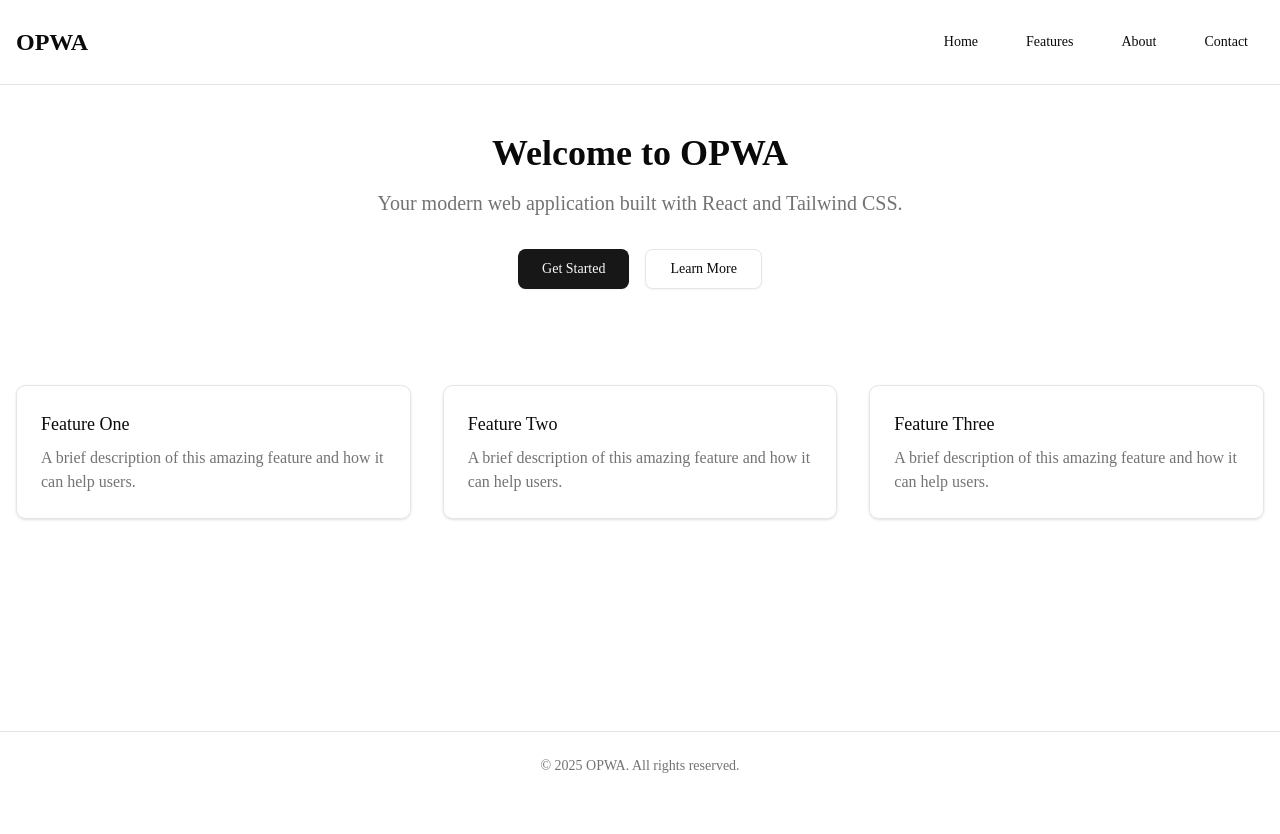
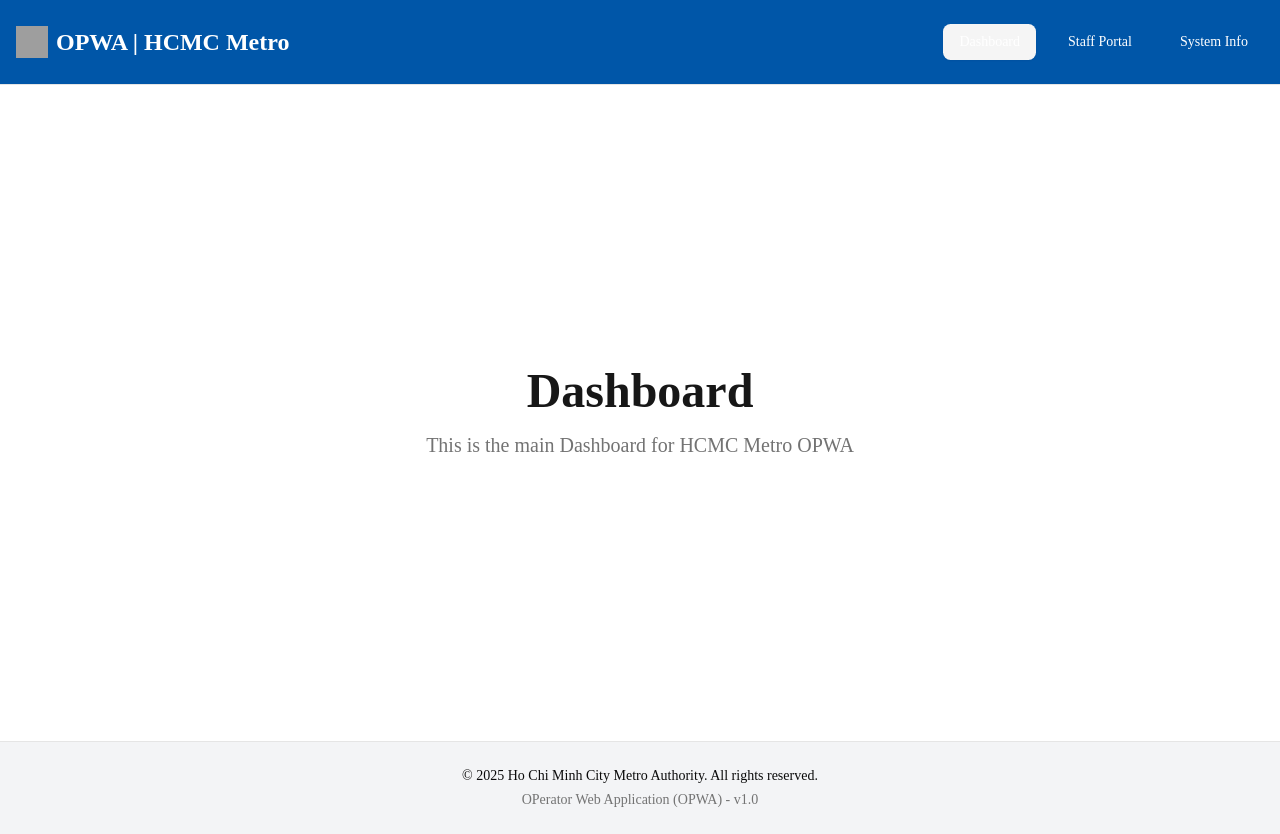
Before and after one commit to mudoker/etp-lab1, a React (Vite) app: page / in a window 1280 px wide. Before the commit the page ends 800 px from the top, so only its background shows below. Built offline with nearby package versions, Linux system fonts and the light colour scheme; grey boxes are pictures that could not be loaded.

Commit message:
feat: implement routing and layout structure with new pages for Home, About, and Features

```diff
--- a/package.json
+++ b/package.json
@@ -64,6 +64,7 @@
     "react-dom": "^19.0.0",
     "react-hook-form": "^7.54.2",
     "react-resizable-panels": "^2.1.7",
+    "react-router-dom": "^7.3.0",
     "recharts": "^2.15.1",
     "sonner": "^2.0.1",
     "tailwind-merge": "^3.0.2",
--- a/src/App.tsx
+++ b/src/App.tsx
@@ -1,55 +1,21 @@
-import { Button } from '@/components/ui/button';
+import { BrowserRouter, Route, Routes } from 'react-router-dom';
 
-import { cn } from '@/lib/utils';
+import Layout from '@/layouts/home-layout';
+import AboutPage from '@/pages/about-page';
+import FeaturesPage from '@/pages/features-page';
+import HomePage from '@/pages/home-page';
 
-function App() {
+const App = () => {
   return (
-    <div className="bg-background text-foreground flex min-h-screen flex-col">
-      <header className="border-border border-b px-4 py-6">
-        <div className="container mx-auto flex items-center justify-between">
-          <h1 className="text-2xl font-bold">OPWA</h1>
-          <nav className="flex gap-4">
-            <Button variant="ghost">Home</Button>
-            <Button variant="ghost">Features</Button>
-            <Button variant="ghost">About</Button>
-            <Button variant="ghost">Contact</Button>
-          </nav>
-        </div>
-      </header>
-
-      <main className="container mx-auto flex-1 px-4 py-12">
-        <section className="mx-auto max-w-4xl text-center">
-          <h1 className="mb-4 text-4xl font-bold">Welcome to OPWA</h1>
-          <p className="text-muted-foreground mb-8 text-xl">
-            Your modern web application built with React and Tailwind CSS.
-          </p>
-          <div className="flex justify-center gap-4">
-            <Button size="lg">Get Started</Button>
-            <Button variant="outline" size="lg">
-              Learn More
-            </Button>
-          </div>
-        </section>
-
-        <section className={cn('mt-24 grid grid-cols-1 gap-8 md:grid-cols-3')}>
-          {['Feature One', 'Feature Two', 'Feature Three'].map((feature) => (
-            <div key={feature} className="rounded-lg border p-6 shadow-sm">
-              <h3 className="mb-2 text-lg font-medium">{feature}</h3>
-              <p className="text-muted-foreground">
-                A brief description of this amazing feature and how it can help
-                users.
-              </p>
-            </div>
-          ))}
-        </section>
-      </main>
-
-      <footer className="border-border mt-auto border-t px-4 py-6">
-        <div className="text-muted-foreground container mx-auto text-center text-sm">
-          <p>&copy; {new Date().getFullYear()} OPWA. All rights reserved.</p>
-        </div>
-      </footer>
-    </div>
+    <BrowserRouter>
+      <Routes>
+        <Route path="/" element={<Layout />}>
+          <Route index element={<HomePage />} />
+          <Route path="features" element={<FeaturesPage />} />
+          <Route path="about" element={<AboutPage />} />
+        </Route>
+      </Routes>
+    </BrowserRouter>
   );
 }
 
--- /dev/null
+++ b/src/layouts/home-layout.tsx
@@ -0,0 +1,58 @@
+import { NavLink, Outlet } from 'react-router-dom';
+
+import { Button } from '@/components/ui/button';
+
+const Layout = () => {
+    return (
+        <div className="bg-background text-foreground flex min-h-screen flex-col">
+            <header className="border-border border-b px-4 py-6 bg-[#0056a8]">
+                <div className="container mx-auto flex items-center justify-between">
+                    <div className="flex items-center gap-2">
+                        <img
+                            src="/metro-logo.svg"
+                            alt="HCMC Metro Logo"
+                            className="h-8 w-8"
+                        />
+                        <h1 className="text-2xl font-bold text-white">OPWA | HCMC Metro</h1>
+                    </div>
+                    <nav className="flex gap-4">
+                        <NavLink to="/" end>
+                            {({ isActive }) => (
+                                <Button variant={isActive ? "secondary" : "ghost"} className="text-white hover:text-white hover:bg-[#0069d9]">
+                                    Dashboard
+                                </Button>
+                            )}
+                        </NavLink>
+                        <NavLink to="/features">
+                            {({ isActive }) => (
+                                <Button variant={isActive ? "secondary" : "ghost"} className="text-white hover:text-white hover:bg-[#0069d9]">
+                                    Staff Portal
+                                </Button>
+                            )}
+                        </NavLink>
+                        <NavLink to="/about">
+                            {({ isActive }) => (
+                                <Button variant={isActive ? "secondary" : "ghost"} className="text-white hover:text-white hover:bg-[#0069d9]">
+                                    System Info
+                                </Button>
+                            )}
+                        </NavLink>
+                    </nav>
+                </div>
+            </header>
+
+            <main className="container mx-auto flex-1 px-4 py-12">
+                <Outlet />
+            </main>
+
+            <footer className="border-border mt-auto border-t px-4 py-6 bg-gray-100">
+                <div className="container mx-auto text-center text-sm">
+                    <p>&copy; {new Date().getFullYear()} Ho Chi Minh City Metro Authority. All rights reserved.</p>
+                    <p className="text-muted-foreground mt-1">OPerator Web Application (OPWA) - v1.0</p>
+                </div>
+            </footer>
+        </div>
+    );
+}
+
+export default Layout;
--- /dev/null
+++ b/src/pages/about-page.tsx
@@ -0,0 +1,12 @@
+const AboutPage = () => {
+    return (
+        <div className="flex min-h-[70vh] flex-col items-center justify-center">
+            <h1 className="text-5xl font-bold text-primary">System Info Page</h1>
+            <p className="mt-4 text-xl text-muted-foreground">
+                This is the System Information page for HCMC Metro OPWA
+            </p>
+        </div>
+    );
+};
+
+export default AboutPage;
--- /dev/null
+++ b/src/pages/features-page.tsx
@@ -0,0 +1,12 @@
+const FeaturesPage = () => {
+    return (
+        <div className="flex min-h-[70vh] flex-col items-center justify-center">
+            <h1 className="text-5xl font-bold text-primary">Staff Portal</h1>
+            <p className="mt-4 text-xl text-muted-foreground">
+                This is the Staff Portal for HCMC Metro OPWA
+            </p>
+        </div>
+    );
+};
+
+export default FeaturesPage;
--- /dev/null
+++ b/src/pages/home-page.tsx
@@ -0,0 +1,12 @@
+const HomePage = () => {
+    return (
+        <div className="flex min-h-[70vh] flex-col items-center justify-center">
+            <h1 className="text-5xl font-bold text-primary">Dashboard</h1>
+            <p className="mt-4 text-xl text-muted-foreground">
+                This is the main Dashboard for HCMC Metro OPWA
+            </p>
+        </div>
+    );
+};
+
+export default HomePage;
```
Also changed, not shown: src/main.tsx (+5 -6 lines), src/layouts/tmp.ts (deleted), src/pages/tmp.ts (deleted), src/router.tsx (deleted), 1 other file (tests, documents, lock files or other folders).
